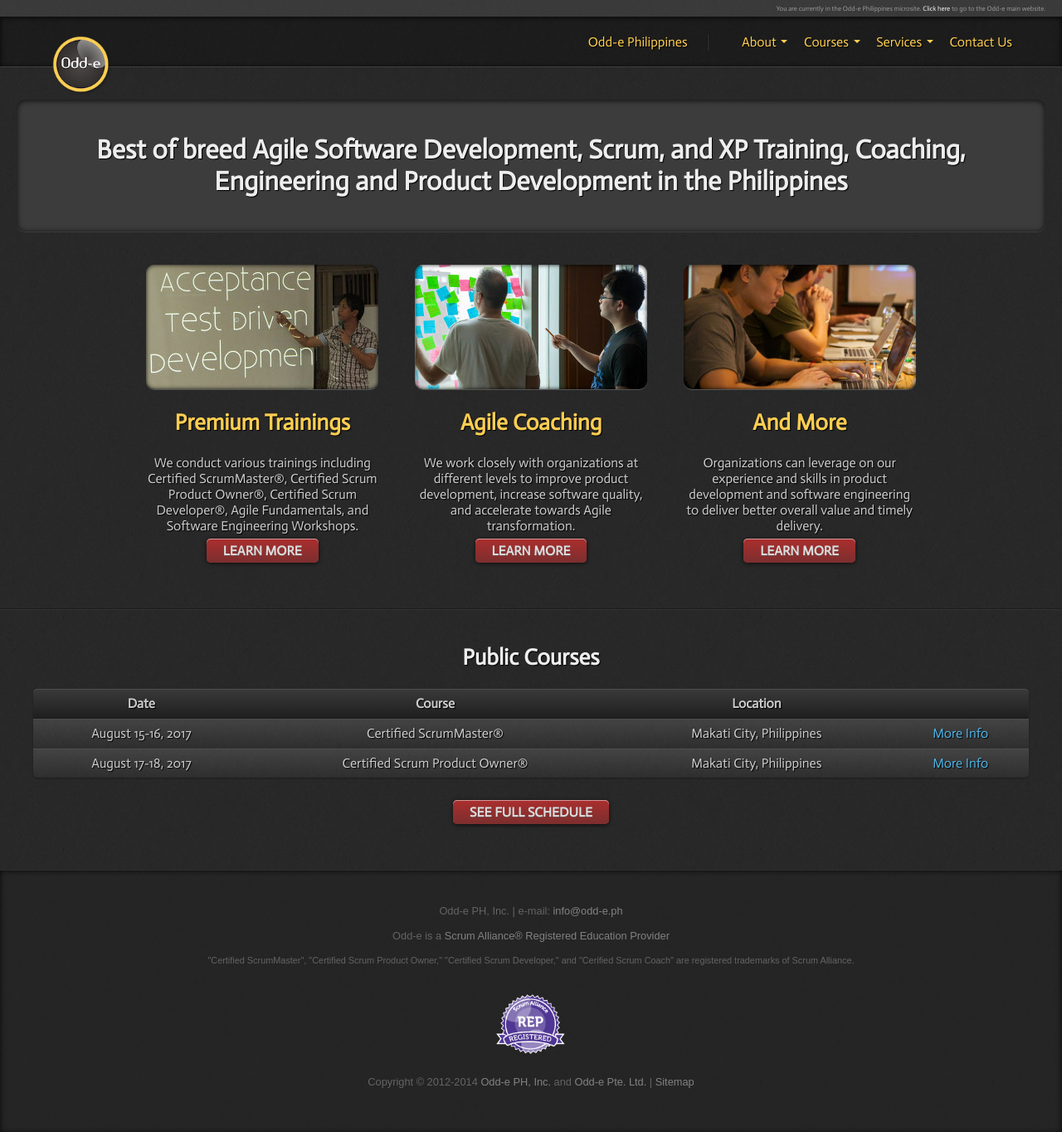
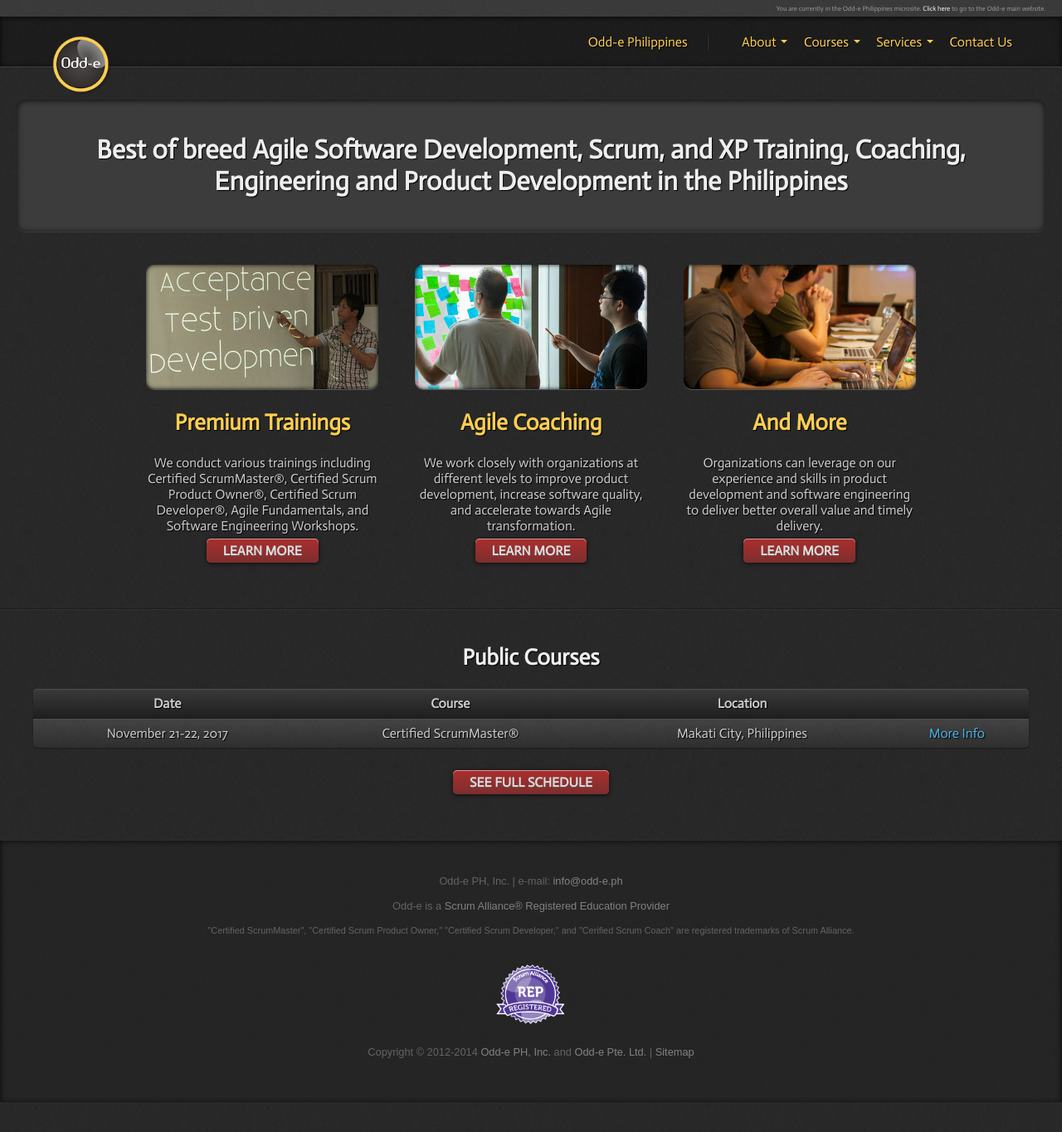
Before and after one commit to nerds-odd-e/odd-e.ph, a Jekyll site: the page built from index.html, in a window 1280 px wide. Shown: the whole page at 83% size. Built offline with Jekyll 4.4.1, drawn with Linux system fonts in a browser that asks for light colours; after the commit the page ends 1328 px from its top, so only the background shows below that; some of the changed lines change nothing that is shown.

Commit message:
CSM 2017.11

```diff
--- a/_posts/2017-08-17-08-cspo.html
+++ /dev/null
@@ -1,90 +0,0 @@
----
-layout: default
-title: Certified Scrum Product Owner Course - August 17-18, 2017, Makati City, Philippines | Odd-e Philippines
-description: Certified Scrum Product Owner Course on August 17-18, 2017 at Makati City, Philippines.
-course: Certified Scrum Product Owner&reg;
-schedule: August 17-18, 2017
-location: Makati City, Philippines
-categories: courses certified-scrum-product-owner
----
-
-<section>
-  <hgroup>
-    <h1>Certified Scrum Product Owner&reg; Course</h1>
-    <h2>August 17-18, 2017, Makati City, Philippines</h2>
-  </hgroup>
-</section>
-<ul class="nav nav-tabs">
-  <li class="active">
-    <a href="#tab1" data-toggle="tab">Course Description</a>
-  </li>
-  <li>
-    <a href="#tab2" data-toggle="tab">Agenda</a>
-  </li>
-  <li>
-    <a href="#tab3" data-toggle="tab">Instructors</a>
-  </li>
-  <li>
-    <a href="#tab4" data-toggle="tab">Register</a>
-  </li>
-</ul>
-<div class="about tab-content">
-  <div class="tab-pane active" id="tab1">
-    <h3>Course Description</h3>
-    <p>
-      Agile software development has become the most desirable way to achieve a "successful" project outcome. Rumours abound of receiving more output with the same "resources" by delivering using agile. This approach is being applied to client-vendor software engagements with the same expectation of more for less. Client-vendor arrangements tend to be more challenging but if you understand the concepts underlying an agile approach you'll be better prepared for the journey.
-    </p>
-    <p>So what does taking an agile approach actually involve and why?</p>
-    <p>Scrum is the most popular agile approach in use today and this two-day Certified Scrum Product Owner&reg; course provides an introduction, covering the what, how and especially the whys of using Scrum for product development; the theory as well as guidance on how to practice.</p>
-    <p>The course is structured around stories, group activities and dialogue and is suitable for anyone who wants a deep understanding of Scrum. This includes team members, product owners, scrum masters, business analyists, project managers, senior managers, functional managers, users and other stakeholders. The course is tailored towards the client's perspective of a client-vendor relationship.</p>
-    <p>The course is 2 days. The first day introduces us to the reasons why we want to deliver a product or service in small increments and how Scrum helps us do that using the product backlog. The second day leads us into how we work together to be able to deliver the most valuable product in small increments. Somewhere along, we will also expand our understanding to include common impacts to both client and vendor when using Scrum as well as implications for budgeting, contracts and other factors commonly not considered when making a decision to "go agile".</p>
-    <p>Having basic knowledge of Scrum is expected and some experience is preferred. At a minimum, suggested reading is the <a href="http://scrumguides.org">Scrum Guide.</a></p>
-  </div>
-  <div class="tab-pane" id="tab2">
-    <p>We shall cover the following topics during this course:</p>
-    <ul>
-      <li>Connections</li>
-      <li>Foundations (History, Self-managing, Empirical Process Control)</li>
-      <li>Managing problems</li>
-      <li>Product ownership and the product backlog</li>
-      <li>Scrum Roles (ScrumMaster, Team, Product Owner)</li>
-      <li>Vision</li>
-      <li>Validated learning and product discovery</li>
-      <li>Maximising your Return on Investment and mitigating risks</li>
-      <li>Are we done?</li>
-      <li>Scrum overview</li>
-      <li>Co-evolution from an Item's perspective</li>
-      <li>Sprint</li>
-      <li>Sprint Planning</li>
-      <li>Daily Scrum</li>
-      <li>Sprint Review</li>
-      <li>Sprint Retrospective</li>
-      <li>Specification by Example</li>
-      <li>Implications for your organization</li>
-      <li>Implications for your development team or vendor</li>
-      <li>Obstacles for Scrum</li>
-      <li>Contracts</li>
-      <li>Budgeting</li>
-      <li>Estimation</li>
-      <li>Planning</li>
-  </ul>	</div>
-
-  <div class="tab-pane" id="tab3">
-    <h3>About Stuart Turner</h3>
-    {% include about_stuart.html %}
-  </div>
-  <div class="tab-pane" id="tab4">
-    <h3>Location</h3>
-    <p>The Peninsula Manila, Makati City, Philippines</p>
-
-    <h3>Cost</h3>
-    <p>
-      The course fee is PHP 50,000.00 + VAT (if applicable)<br />
-      20% off if attending as groups of 4 or more.<br />
-      50% off on Certified ScrumMaster® course if taken on the same week.
-    </p>
-
-    <h3>Registration</h3>
-    <p>To register, please contact Ealden Escañan via <a href="mailto:ealden@odd-e.com">email</a>.</p>
-  </div>
-</div>
--- a/_posts/2017-08-15-14-csm.html
+++ b/_posts/2017-11-21-15-csm.html
@@ -1,9 +1,9 @@
 ---
 layout: default
-title: Certified Scrum Master Course - August 15-16, 2017, Makati City, Philippines | Odd-e Philippines
-description: Certified Scrum Master Course on August 15-16, 2017 at Makati City, Philippines.
+title: Certified Scrum Master Course - November 21-22, 2017, Makati City, Philippines | Odd-e Philippines
+description: Certified Scrum Master Course on November 21-22, 2017 at Makati City, Philippines.
 course: Certified ScrumMaster&reg;
-schedule: August 15-16, 2017
+schedule: November 21-22, 2017
 location: Makati City, Philippines
 categories: courses certified-scrum-master
 ---
@@ -11,7 +11,7 @@
 <section>
   <hgroup>
     <h1>Certified ScrumMaster&reg; Course</h1>
-    <h2>August 15-16, 2017, Makati City, Philippines</h2>
+    <h2>November 21-22, 2017, Makati City, Philippines</h2>
   </hgroup>
 </section>
 <ul class="nav nav-tabs">
@@ -68,8 +68,7 @@
     <h3>Cost</h3>
     <p>
       The course fee is PHP 50,000.00 + VAT (if applicable)<br />
-      20% off if attending as groups of 4 or more.<br />
-      50% off on Certified Scrum Product Owner® course if taken on the same week.
+      20% off if (1) full settled by October 27, or (2) attending as groups of 4 or more.<br />
     </p>
 
     <h3>Registration</h3>
```
